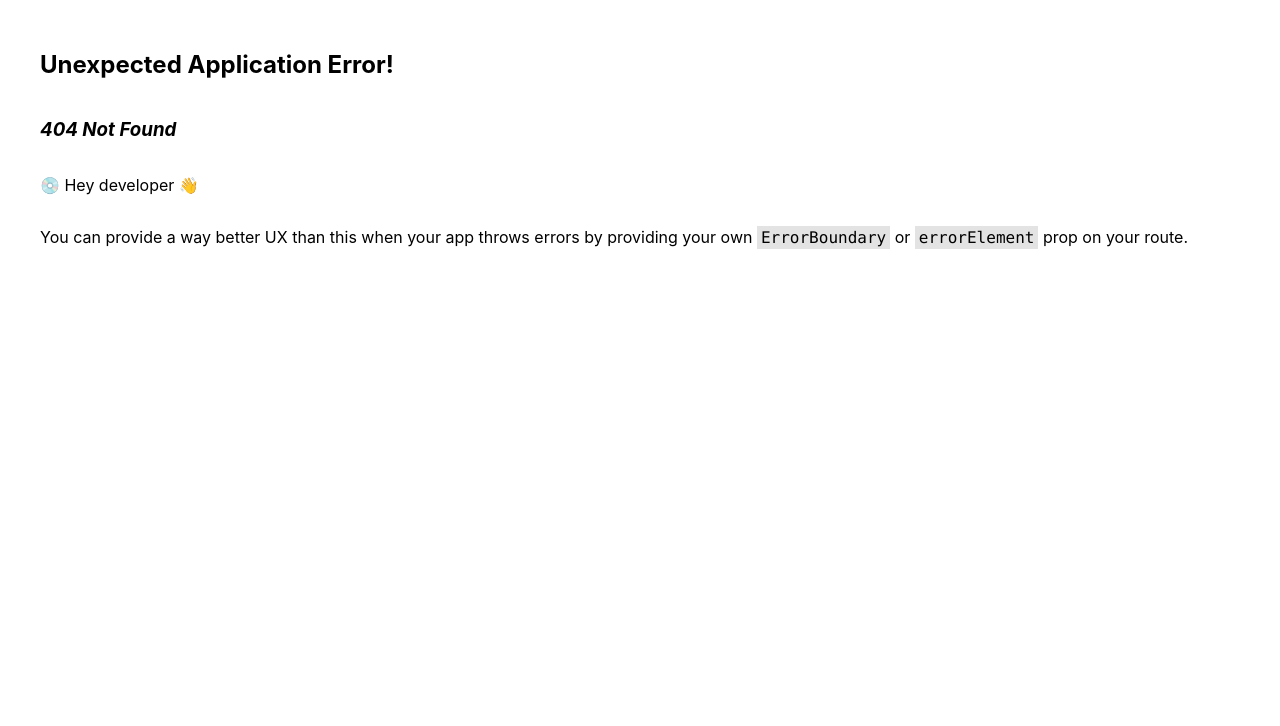
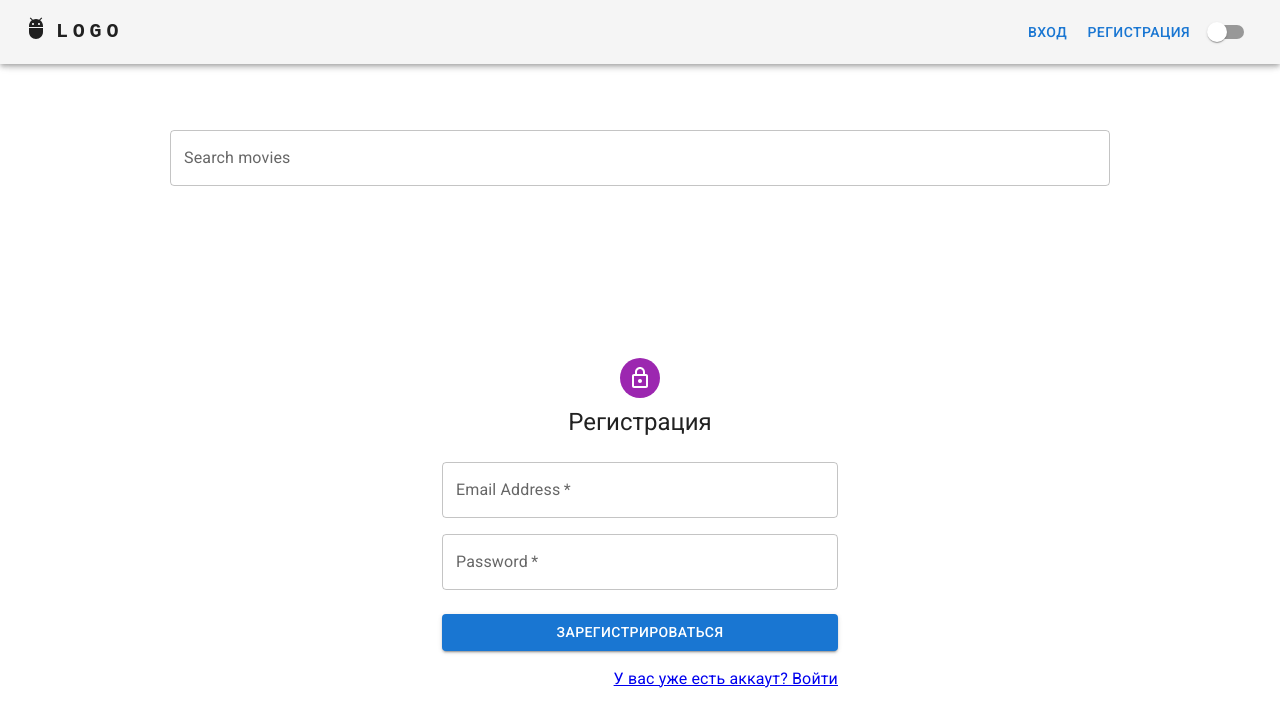
Before and after one commit to karina-davydenko/movie-app, a React (Vite) app: page /singup in a window 1280 px wide. Before the commit this address had no page. Shown: the top 726 px of the page. Built offline with nearby package versions, Linux system fonts and the light colour scheme.

Commit message:
add SingUpPage

```diff
--- a/src/app/router/router.tsx
+++ b/src/app/router/router.tsx
@@ -6,6 +6,7 @@ import { lazy } from 'react'
 const MainPage = lazy(() => import('../../pages/MainPage/MainPage'))
 const SearchPage = lazy(() => import('../../pages/SearchPage/SearchPage'))
 const FilmPage = lazy(() => import('../../pages/FilmPage/FilmPage'))
+const SingUpPage = lazy(() => import('../../pages/SingUpPage/SingUpPage'))
 
 export const router = createBrowserRouter([
   {
@@ -23,6 +24,7 @@ export const router = createBrowserRouter([
         path: `${ROUTES.FILM}/:film`,
         element: <FilmPage />,
       },
+      { path: '/singup', element: <SingUpPage /> },
     ],
   },
 ])
--- a/src/components/Header/Header.tsx
+++ b/src/components/Header/Header.tsx
@@ -86,10 +86,10 @@ export default function Header() {
             {logOut ? (
               <Box>
                 <Link to='/singin'>
-                  <Button>Sing In</Button>
+                  <Button>Вход</Button>
                 </Link>
-                <Link to='/singout'>
-                  <Button>Sing Out</Button>
+                <Link to='/singup'>
+                  <Button>Регистрация</Button>
                 </Link>
               </Box>
             ) : (
--- /dev/null
+++ b/src/pages/SingUpPage/SingUpPage.tsx
@@ -0,0 +1,82 @@
+import LockOutlinedIcon from '@mui/icons-material/LockOutlined'
+import {
+  Container,
+  CssBaseline,
+  Box,
+  Avatar,
+  Typography,
+  Grid,
+  TextField,
+  Button,
+} from '@mui/material'
+import { Link } from 'react-router-dom'
+
+export default function SingUpPage() {
+  const handleSubmit = (event: React.FormEvent<HTMLFormElement>) => {
+    event.preventDefault()
+    const data = new FormData(event.currentTarget)
+    console.log(Array(data.entries()))
+    console.log({
+      email: data.get('email'),
+      password: data.get('password'),
+    })
+  }
+  return (
+    <Container component='main' maxWidth='xs'>
+      <CssBaseline />
+      <Box
+        sx={{
+          marginTop: 8,
+          display: 'flex',
+          flexDirection: 'column',
+          alignItems: 'center',
+        }}
+      >
+        <Avatar sx={{ m: 1, bgcolor: 'secondary.main' }}>
+          <LockOutlinedIcon />
+        </Avatar>
+        <Typography component='h1' variant='h5'>
+          Регистрация
+        </Typography>
+        <Box component='form' onSubmit={handleSubmit} sx={{ mt: 3 }}>
+          <Grid container spacing={2}>
+            <Grid item xs={12}>
+              <TextField
+                required
+                fullWidth
+                id='email'
+                label='Email Address'
+                name='email'
+                autoComplete='email'
+              />
+            </Grid>
+            <Grid item xs={12}>
+              <TextField
+                required
+                fullWidth
+                name='password'
+                label='Password'
+                type='password'
+                id='password'
+                autoComplete='new-password'
+              />
+            </Grid>
+          </Grid>
+          <Button
+            type='submit'
+            fullWidth
+            variant='contained'
+            sx={{ mt: 3, mb: 2 }}
+          >
+            Зарегистрироваться
+          </Button>
+          <Grid container justifyContent='flex-end'>
+            <Grid item>
+              <Link to='/singin'>У вас уже есть аккаут? Войти</Link>
+            </Grid>
+          </Grid>
+        </Box>
+      </Box>
+    </Container>
+  )
+}
```
